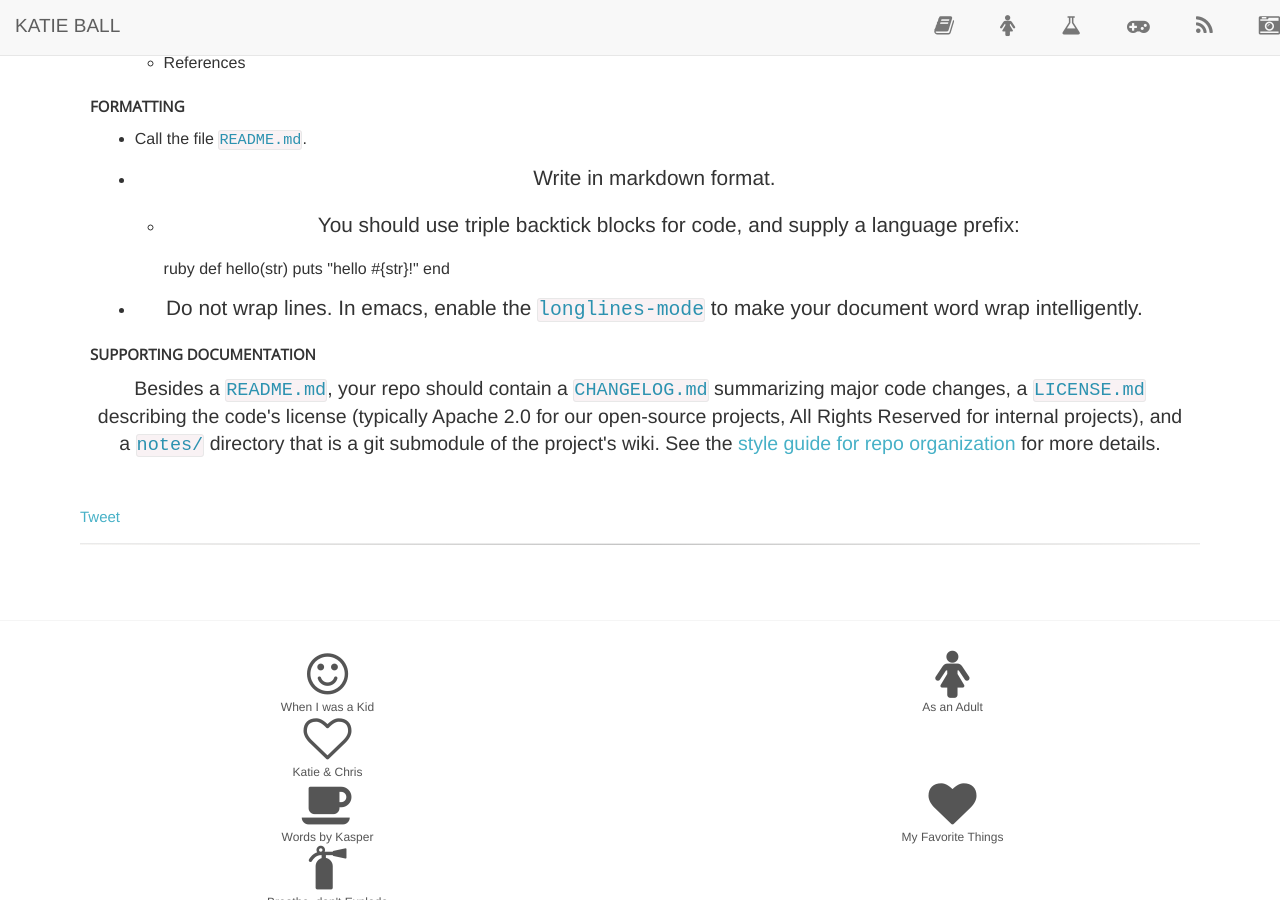
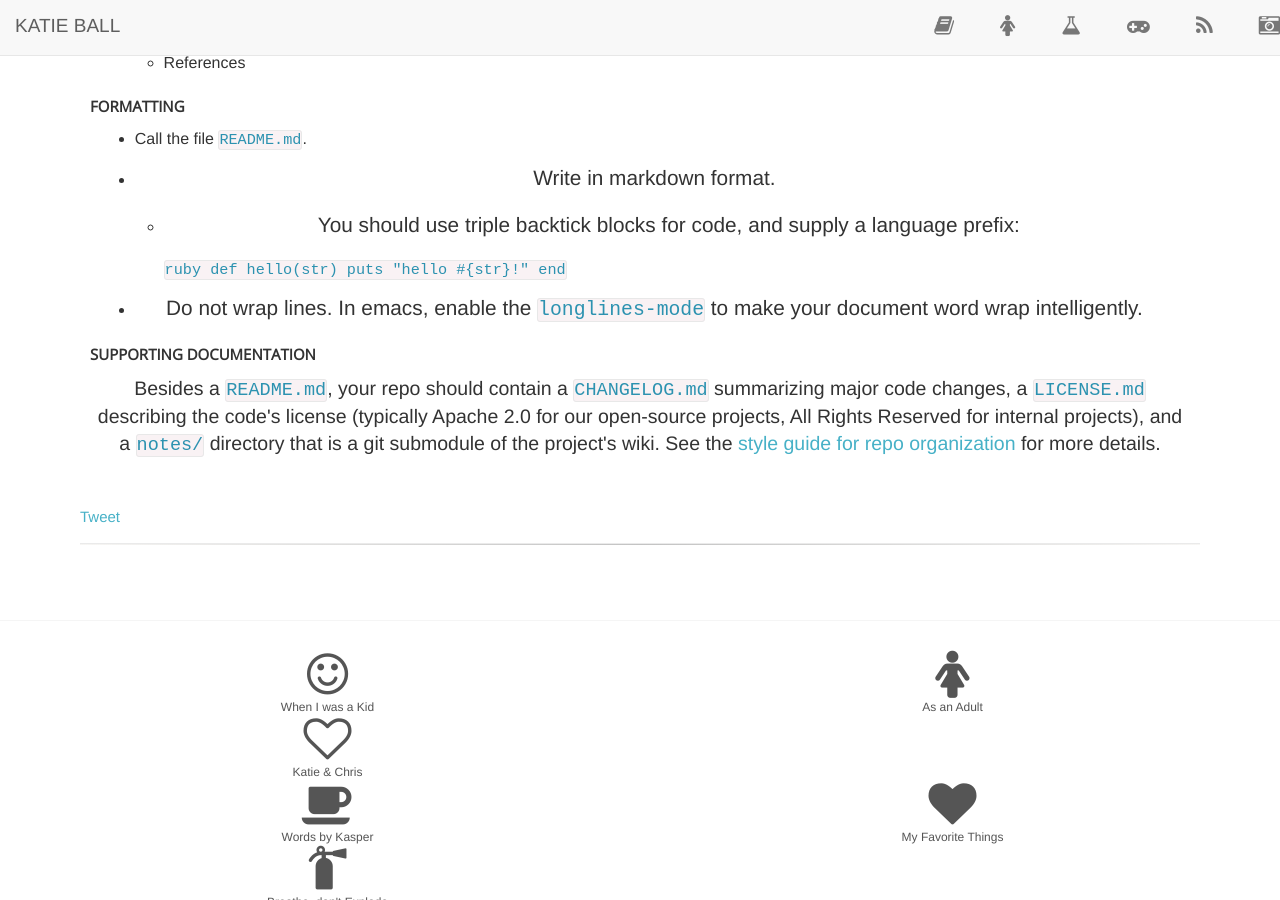
Before and after one commit to roachhd/roachhd.github.io, a Jekyll site: the page built from styleguide/readme/index.html, in a window 1280 px wide and 900 px high, scrolled down 1664 px. Built offline with Jekyll 4.4.1, drawn with Linux system fonts in a browser that asks for light colours; nearby versions of some CDN libraries; comment, search, counter and statistics services are not loaded.

Commit message:
Update index.html

```diff
--- a/styleguide/readme/index.html
+++ b/styleguide/readme/index.html
@@ -75,11 +75,11 @@ them later."</li></ul></li>
 
 <ul><li><p>You should use triple backtick blocks for code, and supply a language prefix:</p>
 
-<codeblock>ruby
+<code>ruby
 def hello(str)
   puts "hello #{str}!"
 end
-</codeblock ></li></ul></li>
+</code></li></ul></li>
 <li><p>Do not wrap lines. In emacs, enable the <code>longlines-mode</code> to make your document word wrap intelligently.</p></li>
 </ul>
 
```
